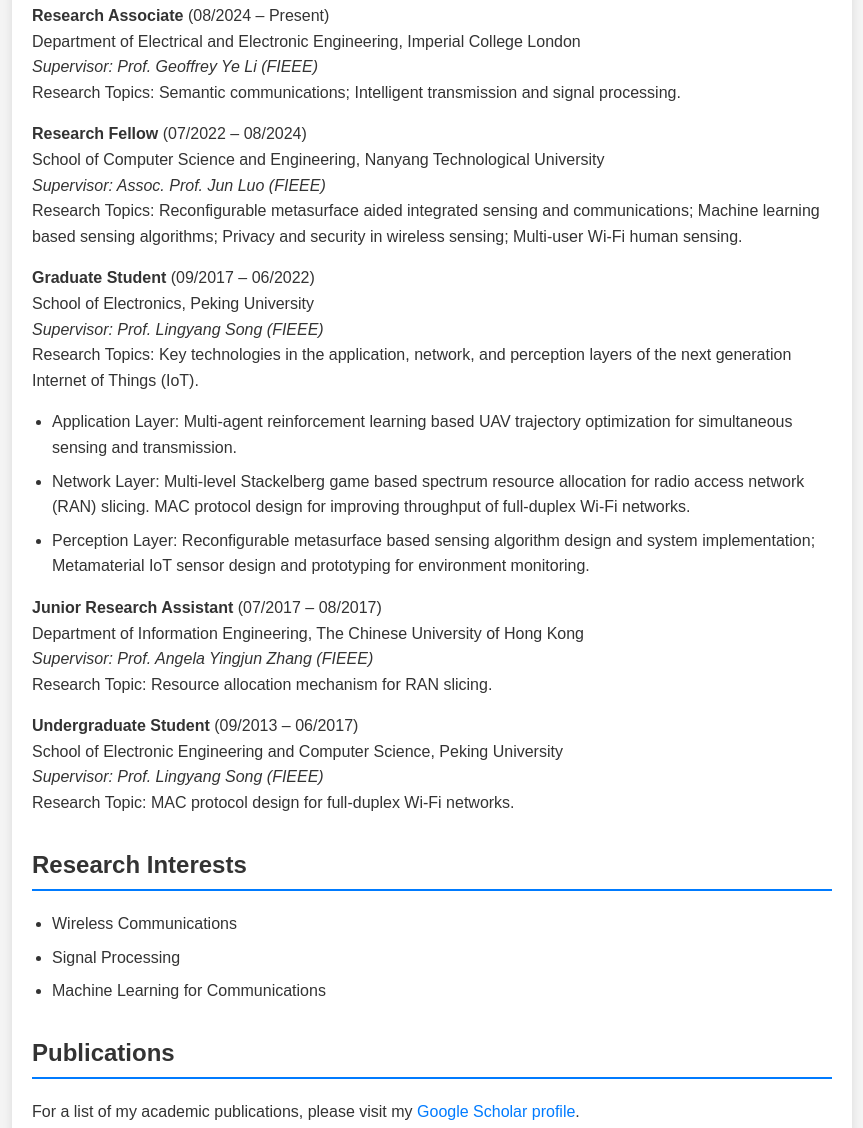
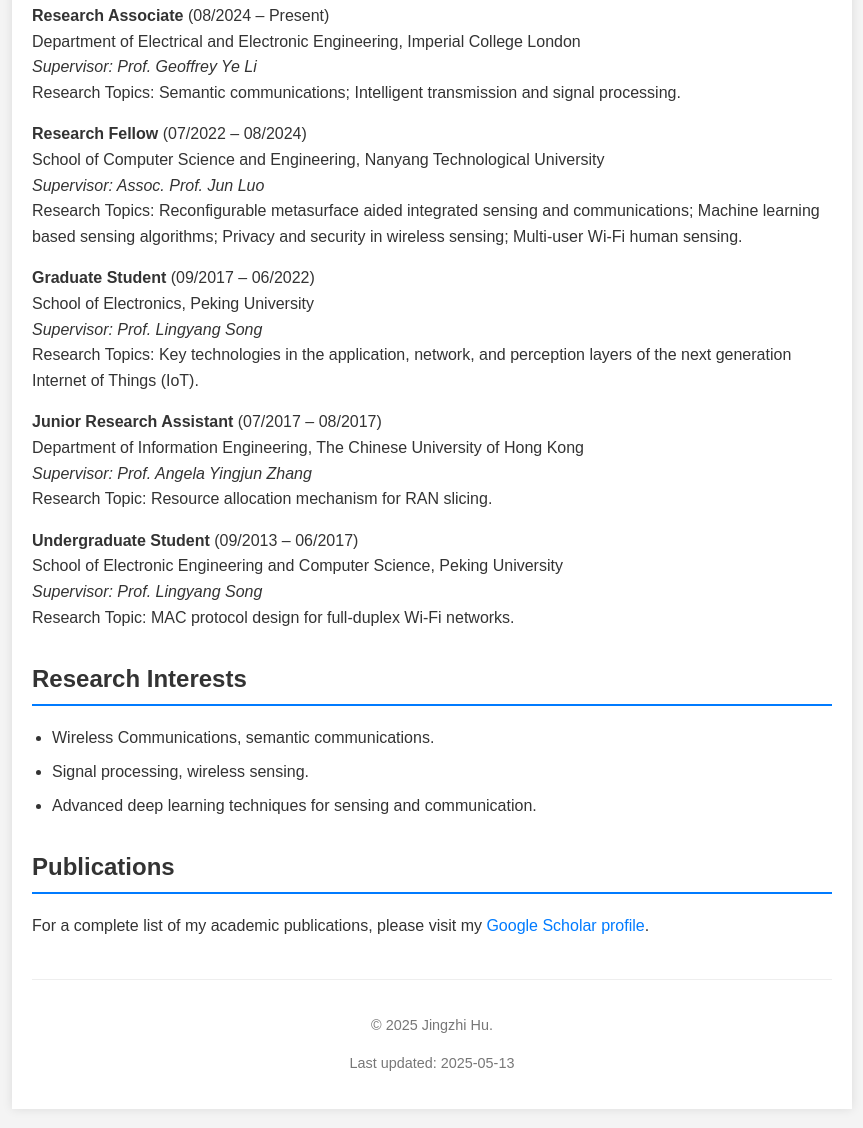
Before and after one commit to DJ-Duke/dj-duke.github.io, a plain HTML site: page index.html in a window 1280 px wide. Shown: the part 718-1846 px from the top of the page, without its empty margins (208-1071 px from the left). Drawn offline with Linux system fonts and the light colour scheme.

Commit message:
Update index.html

```diff
--- a/index.html
+++ b/index.html
@@ -55,36 +55,31 @@
             <p>
                 <strong>Research Associate</strong> (08/2024 – Present)<br>
                 Department of Electrical and Electronic Engineering, Imperial College London<br>
-                <em>Supervisor: Prof. Geoffrey Ye Li (FIEEE)</em><br>
+                <em>Supervisor: Prof. Geoffrey Ye Li</em><br>
                 Research Topics: Semantic communications; Intelligent transmission and signal processing.
             </p>
             <p>
                 <strong>Research Fellow</strong> (07/2022 – 08/2024)<br>
                 School of Computer Science and Engineering, Nanyang Technological University<br>
-                <em>Supervisor: Assoc. Prof. Jun Luo (FIEEE)</em><br>
+                <em>Supervisor: Assoc. Prof. Jun Luo</em><br>
                 Research Topics: Reconfigurable metasurface aided integrated sensing and communications; Machine learning based sensing algorithms; Privacy and security in wireless sensing; Multi-user Wi-Fi human sensing.
             </p>
             <p>
                 <strong>Graduate Student</strong> (09/2017 – 06/2022)<br>
                 School of Electronics, Peking University<br>
-                <em>Supervisor: Prof. Lingyang Song (FIEEE)</em><br>
+                <em>Supervisor: Prof. Lingyang Song</em><br>
                 Research Topics: Key technologies in the application, network, and perception layers of the next generation Internet of Things (IoT).
-                <ul>
-                    <li>Application Layer: Multi-agent reinforcement learning based UAV trajectory optimization for simultaneous sensing and transmission.</li>
-                    <li>Network Layer: Multi-level Stackelberg game based spectrum resource allocation for radio access network (RAN) slicing. MAC protocol design for improving throughput of full-duplex Wi-Fi networks.</li>
-                    <li>Perception Layer: Reconfigurable metasurface based sensing algorithm design and system implementation; Metamaterial IoT sensor design and prototyping for environment monitoring.</li>
-                </ul>
             </p>
             <p>
                 <strong>Junior Research Assistant</strong> (07/2017 – 08/2017)<br>
                 Department of Information Engineering, The Chinese University of Hong Kong<br>
-                <em>Supervisor: Prof. Angela Yingjun Zhang (FIEEE)</em><br>
+                <em>Supervisor: Prof. Angela Yingjun Zhang</em><br>
                 Research Topic: Resource allocation mechanism for RAN slicing.
             </p>
             <p>
                 <strong>Undergraduate Student</strong> (09/2013 – 06/2017)<br>
                 School of Electronic Engineering and Computer Science, Peking University<br>
-                <em>Supervisor: Prof. Lingyang Song (FIEEE)</em><br>
+                <em>Supervisor: Prof. Lingyang Song</em><br>
                 Research Topic: MAC protocol design for full-duplex Wi-Fi networks.
             </p>
         </section>
@@ -92,16 +87,16 @@
         <section id="research-interests">
             <h2>Research Interests</h2>
             <ul>
-                <li>Wireless Communications</li>
-                <li>Signal Processing</li>
-                <li>Machine Learning for Communications</li>
+                <li>Wireless Communications, semantic communications.</li>
+                <li>Signal processing, wireless sensing. </li>
+                <li>Advanced deep learning techniques for sensing and communication.</li>
             </ul>
         </section>
 
         <section id="publications">
             <h2>Publications</h2>
             <p>
-                For a list of my academic publications, please visit my <a href="https://scholar.google.com/citations?user=6Qakj0kAAAAJ&hl=en&oi=ao" target="_blank">Google Scholar profile</a>.
+                For a complete list of my academic publications, please visit my <a href="https://scholar.google.com/citations?user=6Qakj0kAAAAJ&hl=en&oi=ao" target="_blank">Google Scholar profile</a>.
             </p>
             <!--
             <p><strong>Selected Publications:</strong></p>
```
